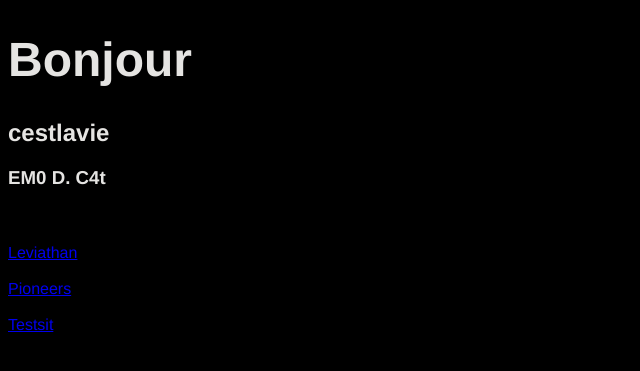
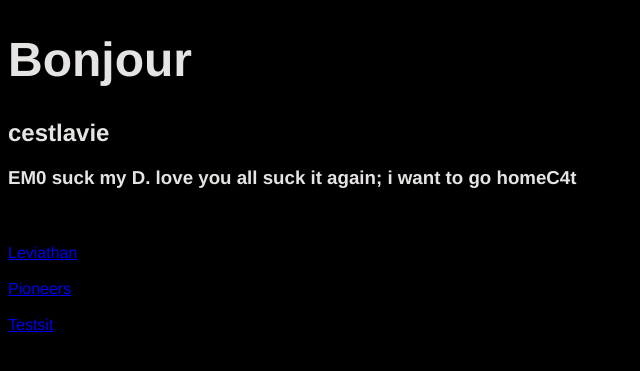
Before and after one commit to 8000aj/Public-Pioneers, a Jekyll site: the page built from index.html, in a window 1280 px wide. Shown: the top 371 px of the page, without its empty margins (0-640 px from the left). Built offline with Jekyll 4.4.1, drawn with Linux system fonts in a browser that asks for light colours.

Commit message:
Update index.html

```diff
--- a/index.html
+++ b/index.html
@@ -2,24 +2,26 @@
 layout: default
 title: Pioneers
 ---
-
-<body>
 	<style>
 		body {background-color: #000000;}
-		<link href=' http://fonts.googleapis.com/css?family=Droid+Sans' rel='stylesheet' type='text/css'>
 
 		<link rel="preconnect" href="https://fonts.googleapis.com">
 		<link rel="preconnect" href="https://fonts.gstatic.com" crossorigin>
-		<link href="https://fonts.googleapis.com/css2?family=Playfair+Display+SC&display=swap" rel="stylesheet">
+		<link href="https://fonts.googleapis.com/css2?family=Playfair+Display+SC&display=swap" rel="stylesheet" type="text/css">
+		<link href=' http://fonts.googleapis.com/css?family=Droid+Sans' rel='stylesheet' type='text/css'>
 
-		body { font-family: 'Playfair Display SC'; }
+		body { font-family: 'Playfair Display SC', serif;}
 
-		<! -- h3 { font-family: 'Droid Sans', arial, serif; } -->
+		<! -- h3 { font-family: 'Droid Sans', serif; } -->
+
 	</style>
+	<body>
+
 		<div class="fuckoff">
 			<h1>Bonjour</h1>
 			<h2>cestlavie</h2>
-		<h3>EM0 D. C4t</h3>
+			<h3>EM0 suck my D. love you all suck it again; i want to go homeC4t</h3>
+			<!-- <h3>EMy suck my D. love you all suck it again; i want to go homeC4t</h3> -->
 			<br></br>
 
 			<a href="/Leviathan">Leviathan</a>
@@ -27,5 +29,6 @@ title: Pioneers
 			<a href="/Pioneers">Pioneers</a>
 			<br></br>
 			<a href="/Testsite">Testsit</a>
+
 		</div>
 	</body>
```
Lines whose indentation alone changed are shown as unchanged.
